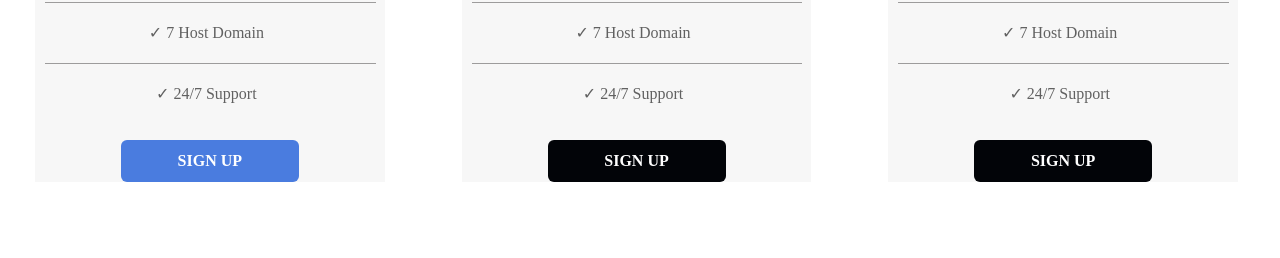
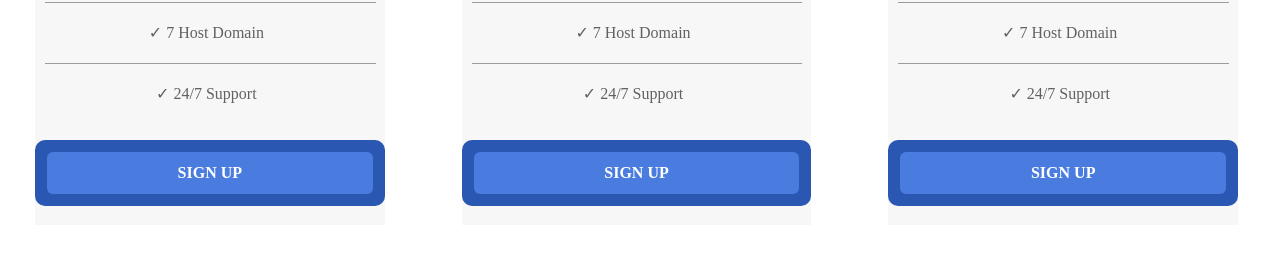
Before and after one commit to makho-kukhianidze/Home-page-web-course-page, a plain HTML site: page index.html in a window 1280 px wide. Shown: the part 2519-2777 px from the top of the page. Drawn offline with Linux system fonts and the light colour scheme; files whose address does not match are found by name.

Commit message:
Update index.html

```diff
--- a/index.html
+++ b/index.html
@@ -233,7 +233,7 @@
                 <li><span>&#10003;</span> 7 Host Domain</li>
                 <li style="border:none;"><span>&#10003;</span> 24/7 Support</li>
               </ul>
-              <div style="width: 178px;background: black;text-align: center;border-radius: 10px;margin: auto;">
+              <div style="background: #2a57b1; text-align: center; border-radius: 10px; margin: auto; margin-bottom: 19px; padding: 12px;">
                 <a style="text-decoration: none;" href="#">
                   <p
                     style="background: rgb(74 124 223);font-weight: 900;border-radius: 6px;color: white;margin: auto;padding: 12px;">
@@ -256,10 +256,10 @@
                 <li><span>&#10003;</span> 7 Host Domain</li>
                 <li style="border:none;"><span>&#10003;</span> 24/7 Support</li>
               </ul>
-              <div style="width: 178px;background: black;text-align: center;border-radius: 10px;margin: auto;">
+              <div style="background: #2a57b1; text-align: center; border-radius: 10px; margin: auto; margin-bottom: 19px; padding: 12px;">
                 <a style="text-decoration: none;" href="#">
                   <p
-                    style="background: rgb(2, 4, 8);font-weight: 900;border-radius: 6px;color: white;margin: auto;padding: 12px;">
+                    style="background: rgb(74 124 223);font-weight: 900;border-radius: 6px;color: white;margin: auto;padding: 12px;">
                     SIGN UP</p>
                 </a>
               </div>
@@ -278,10 +278,10 @@
                 <li><span>&#10003;</span> 7 Host Domain</li>
                 <li style="border:none;"><span>&#10003;</span> 24/7 Support</li>
               </ul>
-              <div style="width: 178px;background: black;text-align: center;border-radius: 10px;margin: auto;">
+              <div style="background: #2a57b1; text-align: center; border-radius: 10px; margin: auto; margin-bottom: 19px; padding: 12px;">
                 <a style="text-decoration: none;" href="#">
                   <p
-                    style="background: rgb(2, 4, 8);font-weight: 900;border-radius: 6px;color: white;margin: auto;padding: 12px;">
+                    style="background: rgb(74 124 223);font-weight: 900;border-radius: 6px;color: white;margin: auto;padding: 12px;">
                     SIGN UP</p>
                 </a>
               </div>
```
